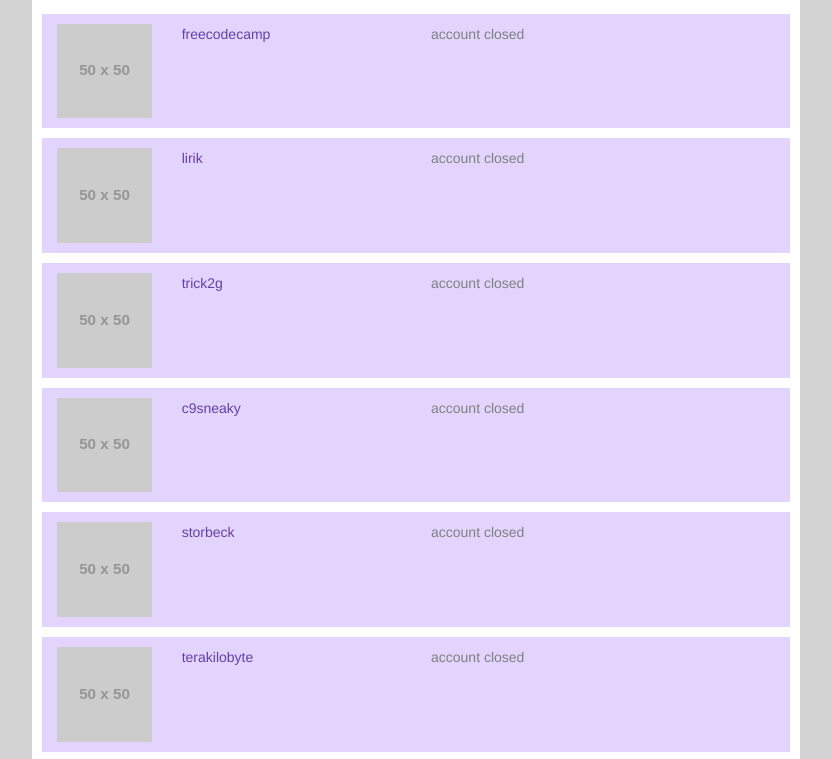
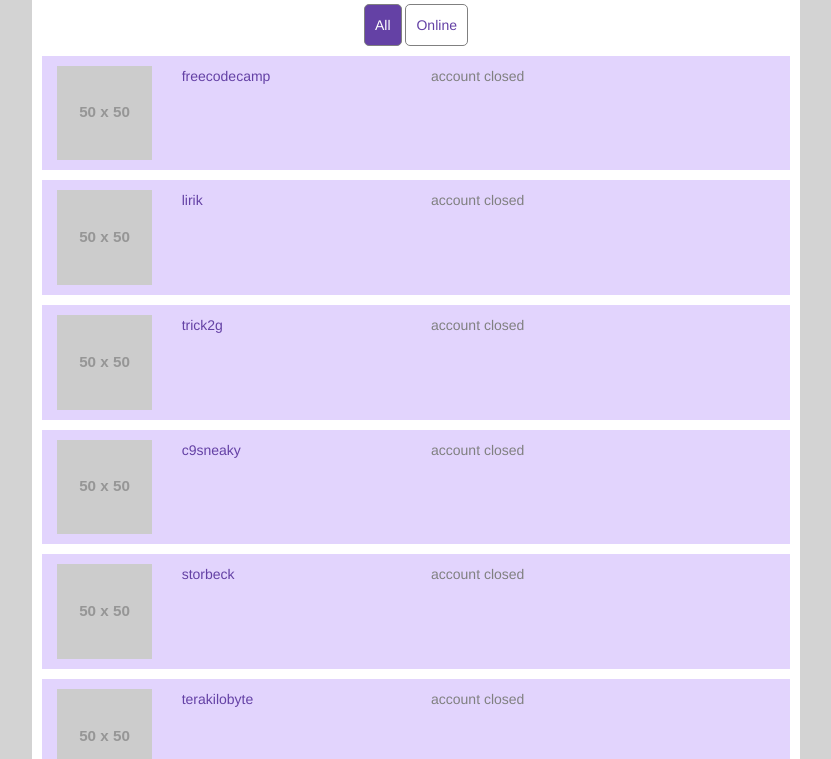
Before and after one commit to danielmoi/fcc-twitch-tv, a plain HTML site: page src/index.html in a window 1280 px wide. Shown: the part 86-845 px from the top of the page, without its empty margins (224-1055 px from the left). Drawn offline with nearby package versions, Linux system fonts and the light colour scheme; no server answers; placeholder pictures from the web are drawn by us.

Commit message:
Add filter
Can't get div to nest inside a

```diff
--- a/src/css/style.css
+++ b/src/css/style.css
@@ -70,3 +70,25 @@
   font-style: italic;
   color: #a68ed2;
 }
+
+.controls {
+  text-align: center;
+  margin: 0 auto;
+}
+
+.active {
+  background: #6441a5;
+  color: white;
+}
+
+button {
+  padding: 10px;
+  background-color: white;
+  font-size: 1em;
+  border: 1px solid gray;
+  border-radius: 5px;
+  cursor: pointer;
+}
+button:focus {
+  outline: none;
+}
--- a/src/index.html
+++ b/src/index.html
@@ -15,11 +15,17 @@
 
 <body>
   <header class="header">
-    <h1>Twitch TV Stream</h1>
+    <h1>Twitch <i class="fa fa-twitch"></i> Status Board</h1>
 
   </header>
 
   <div class="container">
+
+    <div class="controls">
+      <button id="all" class="active">All</button>
+      <button id="online">Online</button>
+    </div>
+
     <div id="one"></div>
 
 
--- a/src/js/app.js
+++ b/src/js/app.js
@@ -3,7 +3,7 @@
 }
 window.echo = console.log.bind(console);
 
-var arrChannels = ['freecodecamp', 'lirik', 'trick2g', 'c9sneaky', 'storbeck', 'terakilobyte', 'brunofin', 'comster404', 'test_channel'];
+var arrChannels = ['freecodecamp', 'lirik', 'trick2g', 'c9sneaky', 'storbeck', 'terakilobyte', 'brunofin', 'comster404', 'test_channel', 'esl_sc2'];
 
 
 function getData() {
@@ -32,7 +32,8 @@
                 name = response.name ? response.name : value,
                 game = (status === 'online') ? '<i class="fa fa-video-camera"></i> ' + response.game : '',
                 url = (status !== 'account closed') ? response.url : '#',
-              html = '<div class="row user ' + status + '"><a href="' + url + '" target="_blank">'
+              html = '<div class="row user ' + status + '">'
+
 
             + '<div class="col-xs-2 logo">'
             + '<img src="' + logo + '" class="img-full">'
@@ -47,8 +48,8 @@
             + '<p class="game">' + game + '</p>'
             + '</div>'
 
-            + '</a></div>';
-            $('#one').append(html);
+            + '</div>';
+            $('#one').append('<a href="' + url + '" target="_blank">' + html + '</a>');
 
 
           });
@@ -57,5 +58,16 @@
 }
 
 
-
-getData();
+$(document).ready(function() {
+  getData();
+  $('#online').click(function() {
+    $('#online').addClass('active');
+    $('#all').removeClass('active');
+    $('.offline, .account').hide();
+  });
+  $('#all').click(function() {
+    $('#all').addClass('active');
+    $('#online').removeClass('active');
+    $('.offline, .account').show();
+  });
+});
--- a/src/sass/_main.scss
+++ b/src/sass/_main.scss
@@ -65,4 +65,25 @@
   }
 }
 
+.controls {
+  text-align: center;
+  margin: 0 auto;
+}
+
+.active {
+  background: $primary;
+  color: white;
+}
+
 // ELEMENTS
+button {
+  padding: 10px;
+  background-color: white;
+  font-size: 1em;
+  border: 1px solid gray;
+  border-radius: 5px;
+  cursor: pointer;
+  &:focus {
+    outline: none;
+  }
+}
```
